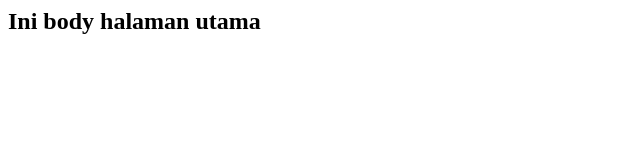
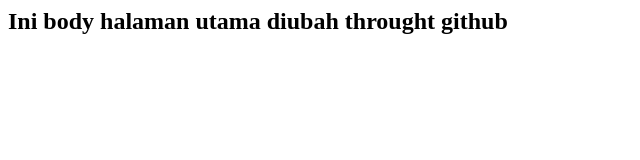
Before and after one commit to Sindu31/Project, a plain HTML site: page index.html in a window 1280 px wide. Shown: the whole page, without its empty margins (0-640 px from the left). Drawn offline with Linux system fonts and the light colour scheme.

Commit message:
Update index.html

```diff
--- a/index.html
+++ b/index.html
@@ -3,6 +3,6 @@
         <title>Hal Utama</title>
     </head>
     <body>
-        <h2>Ini body halaman utama</h2>
+        <h2>Ini body halaman utama diubah throught github</h2>
     </body>
 </html>
```
